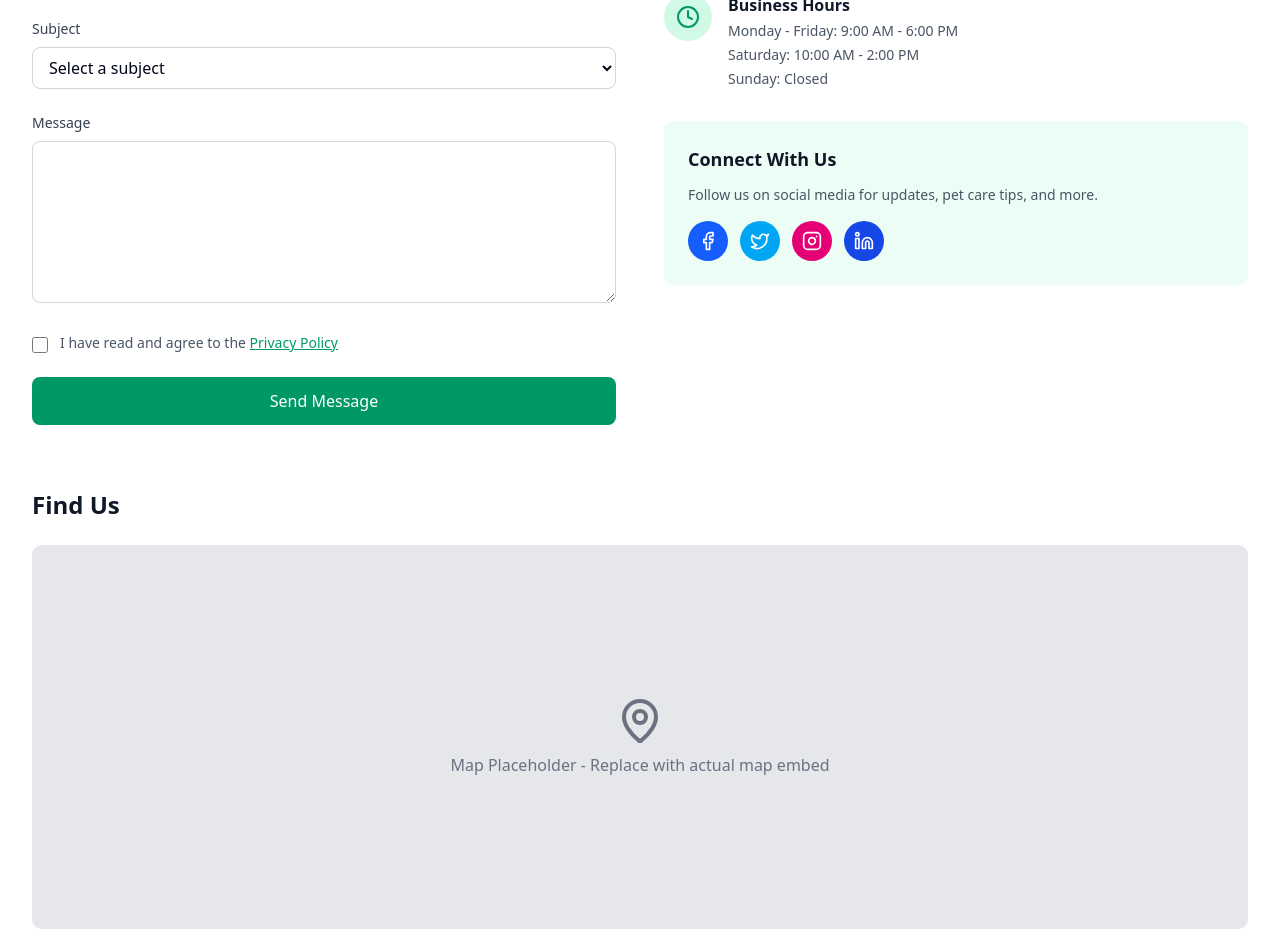
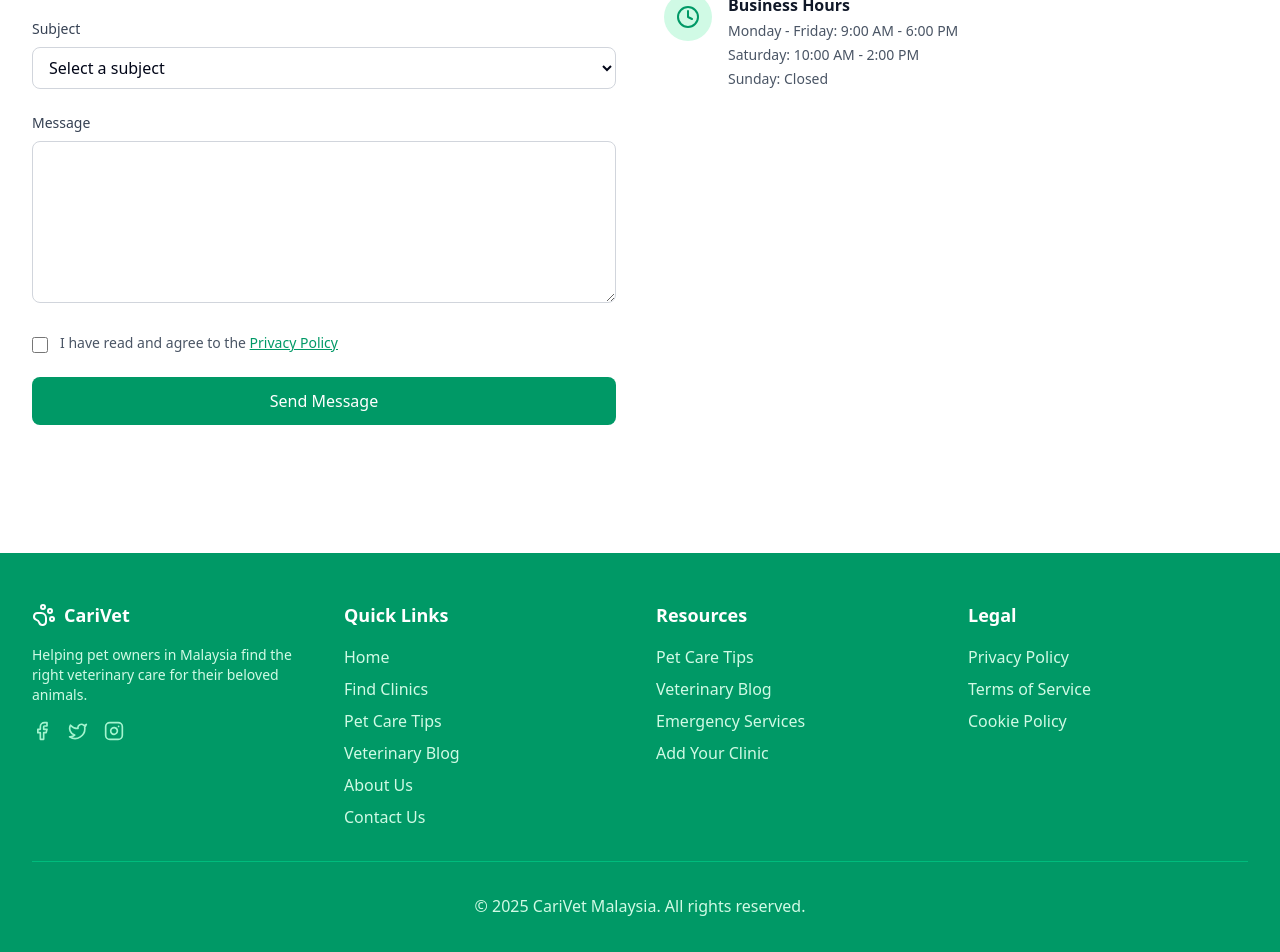
Before and after one commit to kamal-redzwan/carivet-directory-nextjs, a Next.js app: page /contact in a window 1280 px wide. Shown: the part 660-1612 px from the top of the page. Built offline with nearby package versions, Linux system fonts and the light colour scheme.

Commit message:
hide find us & social media links on contact page

```diff
--- a/src/app/contact/page.tsx
+++ b/src/app/contact/page.tsx
@@ -341,8 +341,8 @@ export default function ContactUsPage() {
               </div>
             </div>
 
-            {/* Connect With Us */}
-            <div className='bg-emerald-50 rounded-lg p-6'>
+            {/* Connect With Us - HIDDEN */}
+            {/* <div className='bg-emerald-50 rounded-lg p-6'>
               <h3 className='text-lg font-semibold text-gray-900 mb-3'>
                 Connect With Us
               </h3>
@@ -379,12 +379,12 @@ export default function ContactUsPage() {
                   <Linkedin size={20} />
                 </a>
               </div>
-            </div>
+            </div> */}
           </div>
         </div>
 
-        {/* Find Us - Map Section */}
-        <section className='mt-16'>
+        {/* Find Us - Map Section - HIDDEN */}
+        {/* <section className='mt-16'>
           <h2 className='text-2xl font-bold text-gray-900 mb-6'>Find Us</h2>
           <div className='w-full h-96 bg-gray-200 rounded-lg flex items-center justify-center'>
             <div className='text-center text-gray-500'>
@@ -392,7 +392,7 @@ export default function ContactUsPage() {
               <p>Map Placeholder - Replace with actual map embed</p>
             </div>
           </div>
-        </section>
+        </section> */}
       </main>
 
       {/* Footer */}
```
